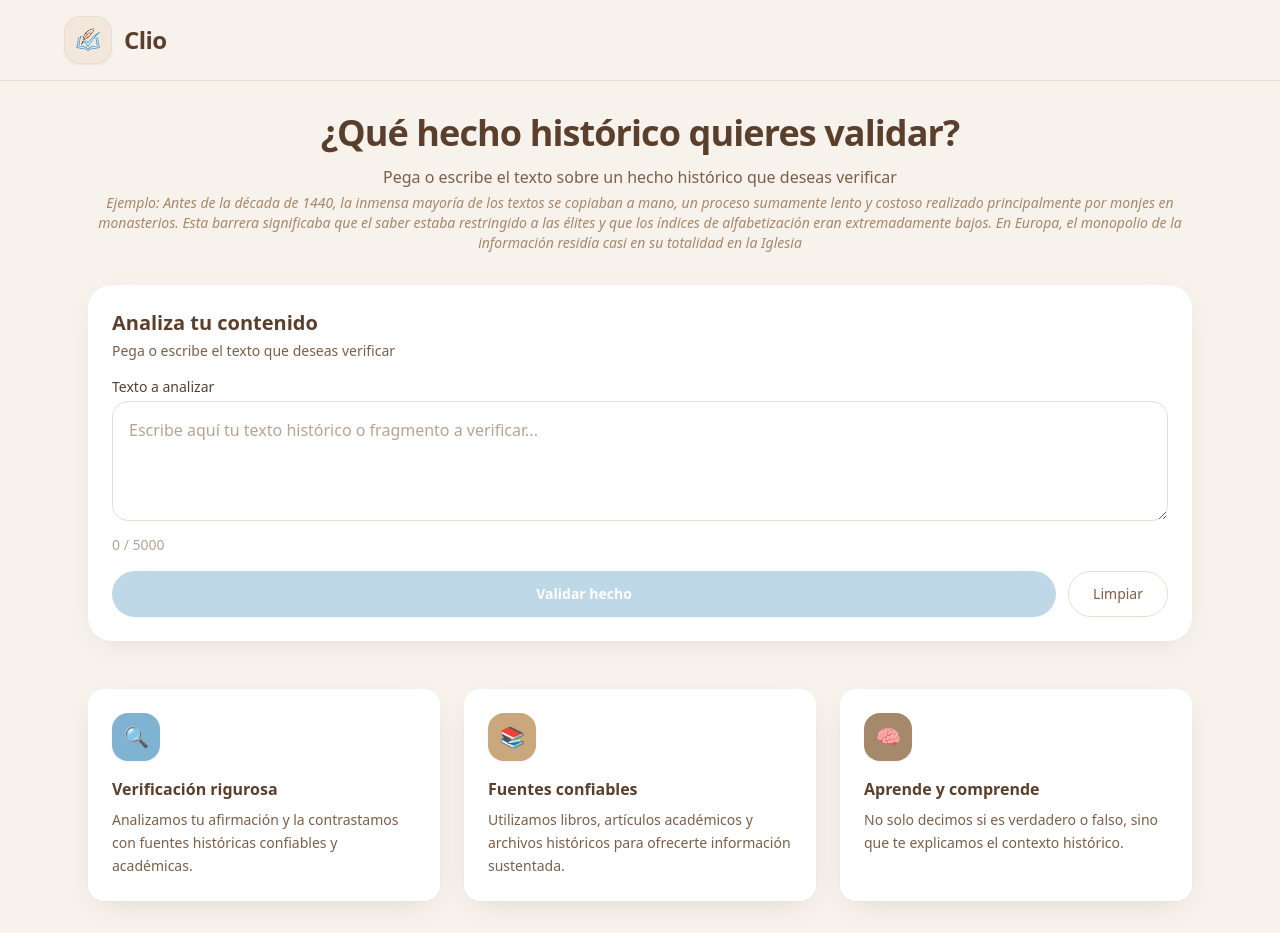
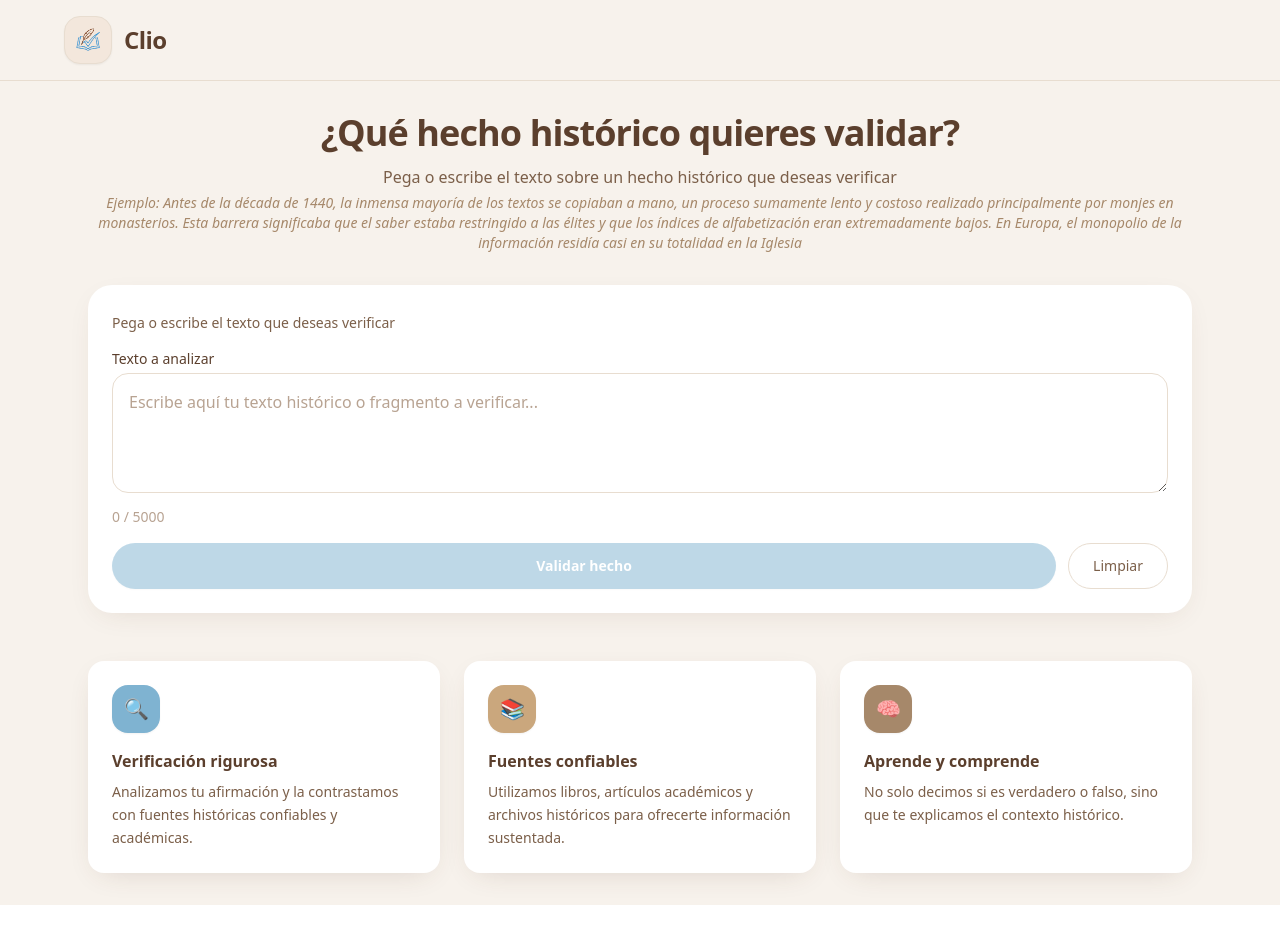
Before and after one commit to Benjamin-ag24/CLIO, a React app in the folder Clio/frontend/: page / in a window 1280 px wide. After the commit the page ends 905 px from the top, so only its background shows below. Built offline with nearby package versions, Linux system fonts and the light colour scheme; the HTML template or start-up script is replaced by a standard one.

Commit message:
feat:[CLIO] Conexion con la Api de gemini y el funcionamiento del analisis y procesamiento

```diff
--- a/Clio/frontend/src/components/InputPanel.jsx
+++ b/Clio/frontend/src/components/InputPanel.jsx
@@ -42,9 +42,7 @@ const InputPanel = forwardRef(
       <div className="rounded-3xl bg-white p-6 shadow-[0_8px_30px_-12px_rgba(91,55,35,0.15)]">
         <div className="space-y-4">
           <div>
-            <h2 className="text-xl font-semibold text-[#5b3f2d]">
-              Analiza tu contenido
-            </h2>
+
             <p className="mt-1 text-sm text-[#7b5f49]">
               Pega o escribe el texto que deseas verificar
             </p>
```
